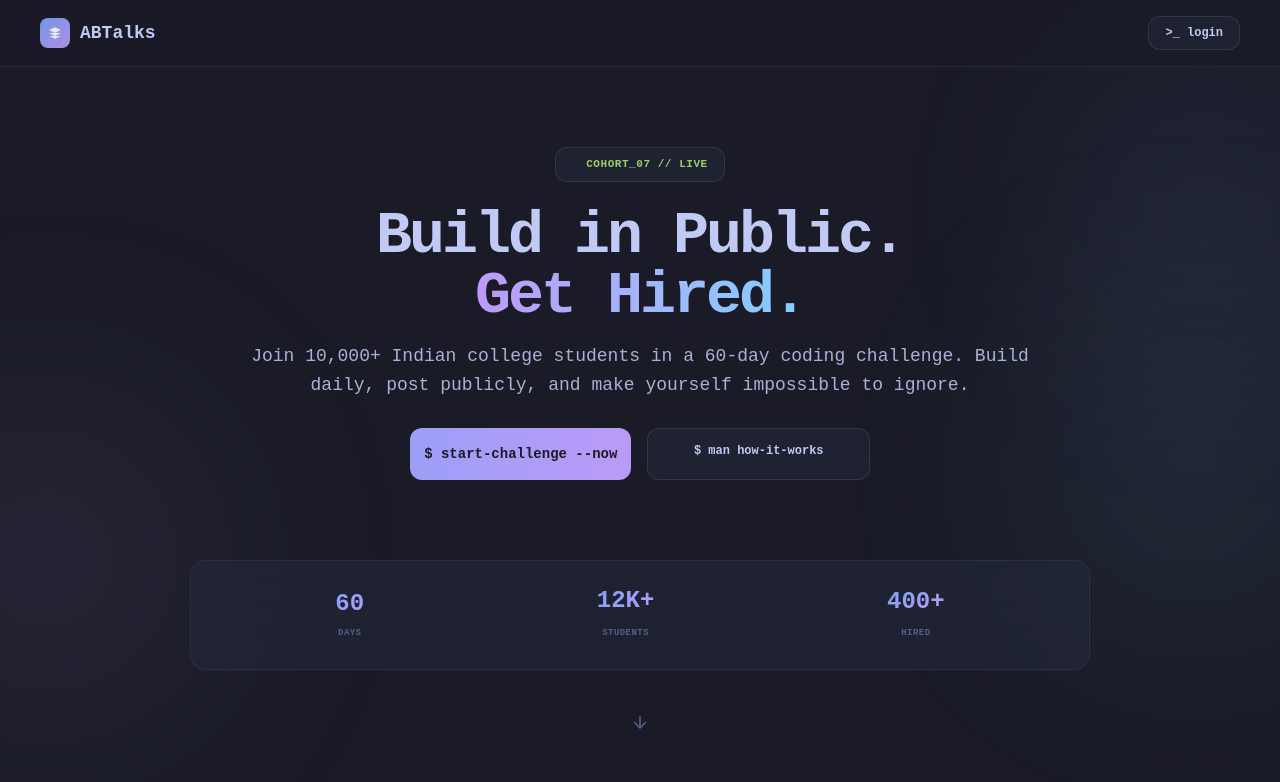
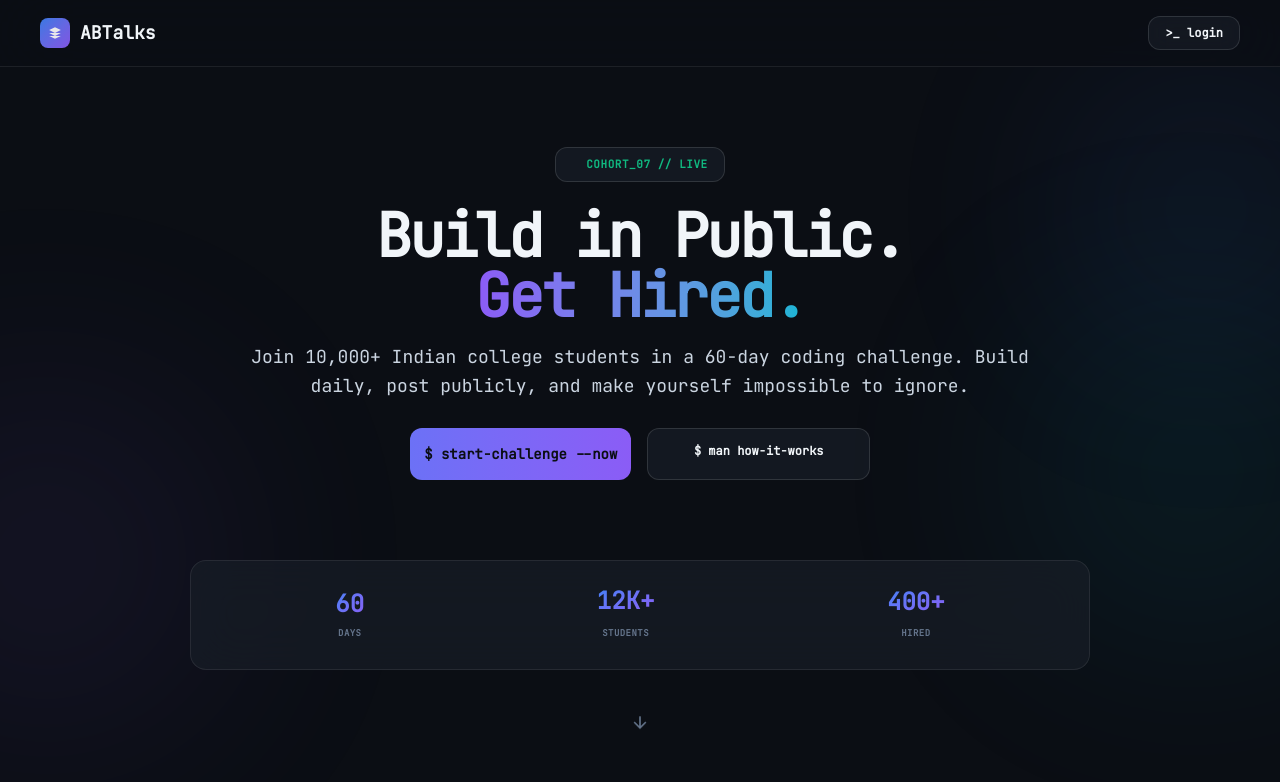
Before and after one commit to competitive7coder/ABTalks---60-day-coding-challenge, a React (Vite) app in the folder client/: page / in a window 1280 px wide. Shown: the top 782 px of the page. Built offline with nearby package versions, Linux system fonts and the light colour scheme.

Commit message:
style: configure global Inter font and 10-column calendar grid

```diff
--- a/client/src/index.css
+++ b/client/src/index.css
@@ -1,32 +1,34 @@
+@import url('https://fonts.googleapis.com/css2?family=Inter:wght@400;500;600;700;800&family=JetBrains+Mono&display=swap');
 @import "tailwindcss";
 
 @theme {
-  --color-bg: #1a1b26;
-  --color-bg-dark: #16161e;
-  --color-surface: #24283b;
-  --color-surface-glass: rgba(36, 40, 59, 0.55);
-  --color-elevated: #414868;
-  --color-fg: #c0caf5;
-  --color-fg-muted: #a9b1d6;
-  --color-fg-dark: #565f89;
-  --color-blue: #7aa2f7;
-  --color-blue-glow: rgba(122, 162, 247, 0.35);
-  --color-purple: #bb9af7;
-  --color-purple-glow: rgba(187, 154, 247, 0.35);
-  --color-cyan: #7dcfff;
-  --color-cyan-glow: rgba(125, 207, 255, 0.35);
-  --color-green: #9ece6a;
-  --color-green-glow: rgba(158, 206, 106, 0.35);
-  --color-orange: #ff9e64;
-  --color-orange-glow: rgba(255, 158, 100, 0.35);
-  --color-yellow: #e0af68;
-  --color-red: #f7768e;
-  --color-red-glow: rgba(247, 118, 142, 0.35);
-  --color-magenta: #ff007c;
-  --color-border: rgba(192, 202, 245, 0.08);
-  --color-border-light: rgba(192, 202, 245, 0.12);
+  --color-bg: #0b0e14;
+  --color-bg-dark: #0f131a;
+  --color-surface: #1a1f29;
+  --color-surface-glass: rgba(26, 31, 41, 0.65);
+  --color-elevated: #2d3139;
+  --color-fg: #f1f5f9;
+  --color-fg-muted: #cbd5e1;
+  --color-fg-dark: #64748b;
+  --color-blue: #3b82f6;
+  --color-blue-glow: rgba(59, 130, 246, 0.3);
+  --color-purple: #8b5cf6;
+  --color-purple-glow: rgba(139, 92, 246, 0.3);
+  --color-cyan: #06b6d4;
+  --color-cyan-glow: rgba(6, 182, 212, 0.3);
+  --color-green: #10b981;
+  --color-green-glow: rgba(16, 185, 129, 0.35);
+  --color-orange: #f97316;
+  --color-orange-glow: rgba(249, 115, 22, 0.35);
+  --color-yellow: #f59e0b;
+  --color-red: #ef4444;
+  --color-red-glow: rgba(239, 68, 68, 0.35);
+  --color-magenta: #d946ef;
+  --color-border: rgba(255, 255, 255, 0.08);
+  --color-border-light: rgba(255, 255, 255, 0.12);
 
-  --font-mono: 'JetBrains Mono', 'Fira Code', monospace;
+  --font-sans: 'Inter', system-ui, -apple-system, sans-serif;
+  --font-mono: 'JetBrains Mono', monospace;
 }
 
 /* Core animations and custom layouts */
@@ -118,3 +120,141 @@
 .glass-panel:hover {
   border-color: rgba(192, 202, 245, 0.12);
 }
+
+/* Bottom Navigation Utility */
+.bottom-nav {
+  position: fixed;
+  bottom: 0;
+  left: 0;
+  right: 0;
+  height: 64px;
+  background: rgba(22, 22, 30, 0.9);
+  backdrop-filter: blur(20px);
+  -webkit-backdrop-filter: blur(20px);
+  border-top: 1px solid rgba(192, 202, 245, 0.08);
+  display: flex;
+  justify-content: space-around;
+  align-items: center;
+  z-index: 100;
+  padding: 0 10px;
+}
+
+.nav-item {
+  display: flex;
+  flex-direction: column;
+  align-items: center;
+  justify-content: center;
+  gap: 4px;
+  background: none;
+  border: none;
+  color: var(--color-fg-dark);
+  font-size: 10px;
+  font-weight: 700;
+  cursor: pointer;
+  transition: all 0.3s ease;
+  width: 60px;
+  height: 100%;
+}
+
+.nav-item:hover, .nav-item.active {
+  color: var(--color-blue);
+}
+
+.nav-icon {
+  width: 20px;
+  height: 20px;
+  transition: transform 0.3s ease;
+}
+
+.nav-item:hover .nav-icon {
+  transform: translateY(-2px);
+}
+
+/* Heatmap Calendar Utility */
+.calendar {
+  display: grid;
+  grid-template-columns: repeat(10, 1fr);
+  gap: 8px;
+  margin-top: 15px;
+}
+
+.calendar-day {
+  aspect-ratio: 1/1;
+  display: flex;
+  align-items: center;
+  justify-content: center;
+  font-size: 10px;
+  font-weight: bold;
+  border-radius: 8px;
+  cursor: pointer;
+  transition: all 0.2s ease;
+  border: 1px solid rgba(192, 202, 245, 0.06);
+}
+
+.calendar-day:hover {
+  transform: scale(1.08);
+}
+
+.day-done {
+  background: var(--color-green-glow);
+  color: var(--color-green);
+  border-color: rgba(158, 206, 106, 0.3);
+}
+
+.day-missed {
+  background: var(--color-red-glow);
+  color: var(--color-red);
+  border-color: rgba(247, 118, 142, 0.3);
+}
+
+.day-today {
+  background: var(--color-blue-glow);
+  color: var(--color-blue);
+  border-color: var(--color-blue);
+  box-shadow: 0 0 10px var(--color-blue-glow);
+}
+
+.day-upcoming {
+  color: var(--color-fg-dark);
+  background: rgba(36, 40, 59, 0.2);
+}
+
+.day-empty {
+  color: var(--color-fg-dark);
+}
+
+/* Toast Notification Utility */
+.toast {
+  position: fixed;
+  bottom: 80px;
+  left: 50%;
+  transform: translateX(-50%) translateY(100px);
+  opacity: 0;
+  background: rgba(36, 40, 59, 0.95);
+  border: 1px solid var(--color-green);
+  color: var(--color-green);
+  padding: 12px 24px;
+  border-radius: 12px;
+  font-size: 12px;
+  font-weight: bold;
+  display: flex;
+  align-items: center;
+  gap: 8px;
+  z-index: 1000;
+  box-shadow: 0 8px 32px rgba(158, 206, 106, 0.25);
+  transition: all 0.4s cubic-bezier(0.175, 0.885, 0.32, 1.275);
+  pointer-events: none;
+}
+
+.toast.show {
+  transform: translateX(-50%) translateY(0);
+  opacity: 1;
+}
+
+.toast svg {
+  width: 16px;
+  height: 16px;
+  stroke: currentColor;
+  stroke-width: 3;
+  fill: none;
+}
```
